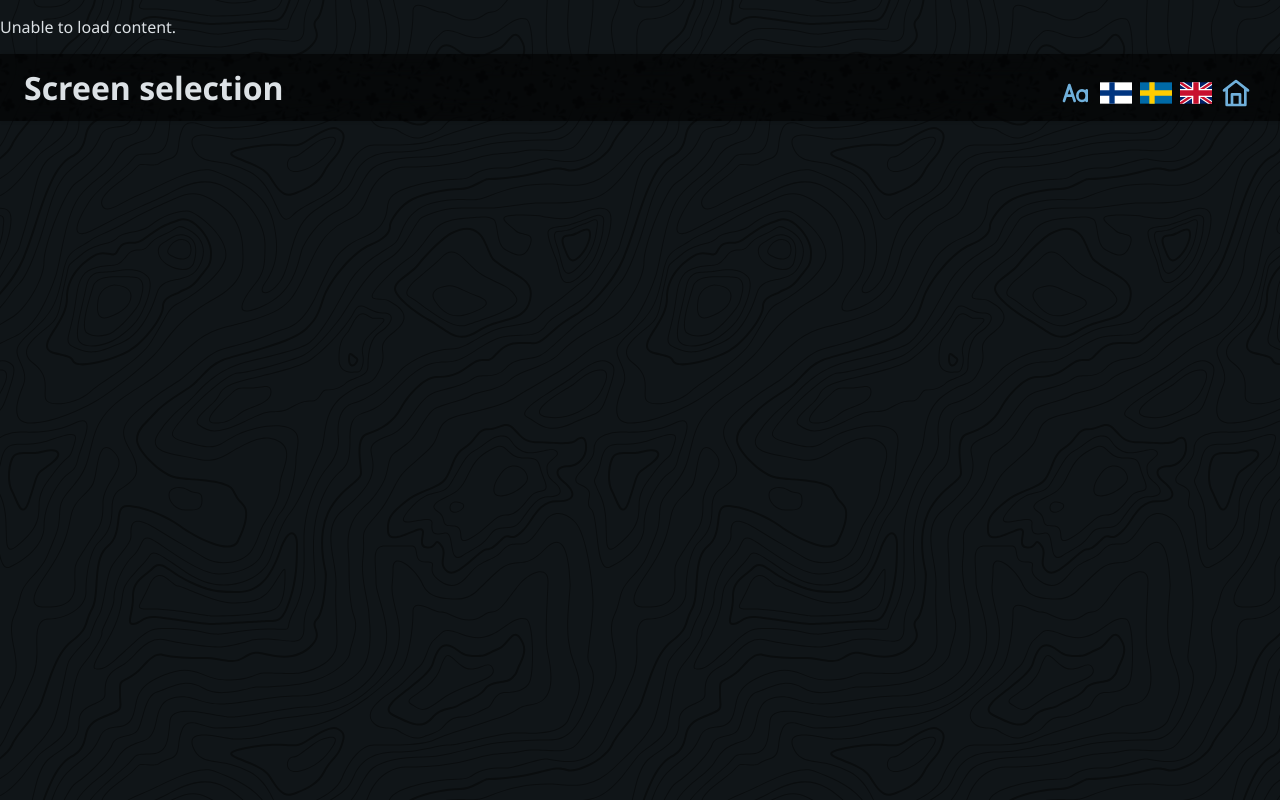
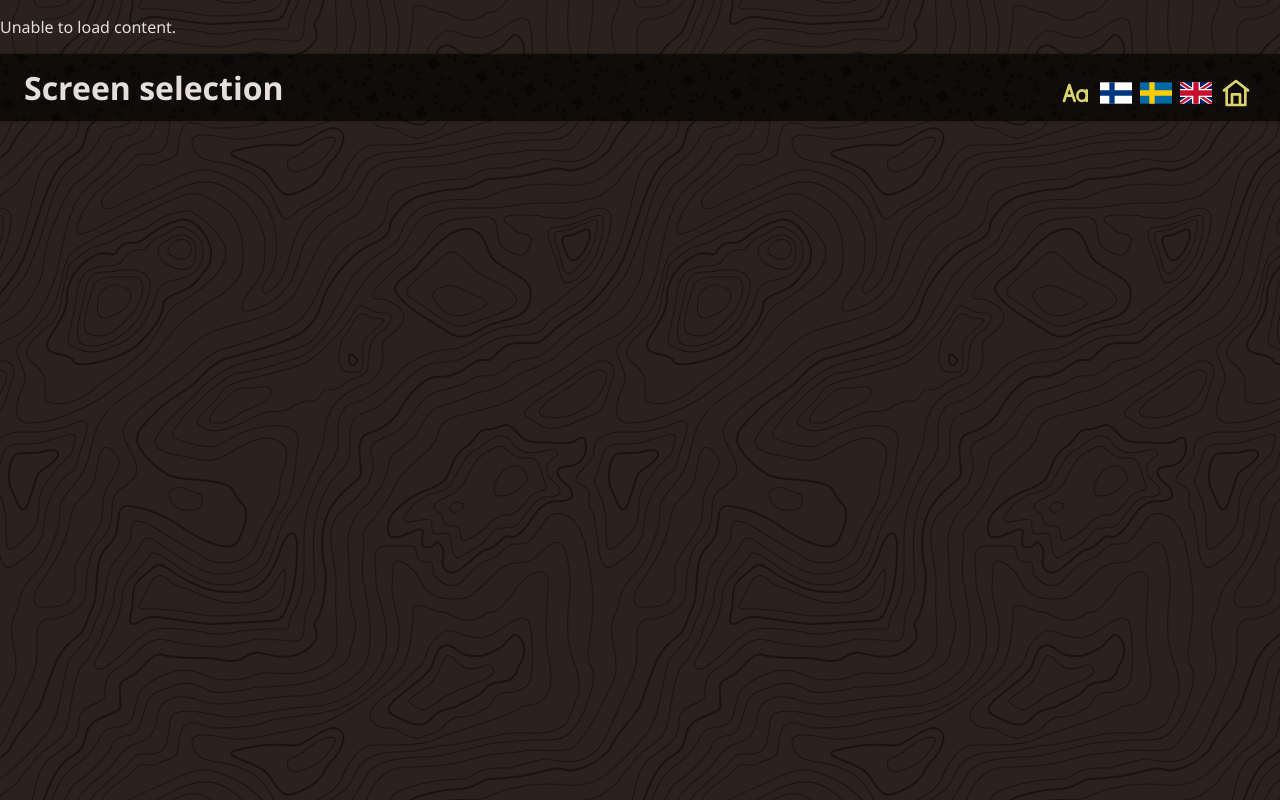
Before and after one commit to luomus/exhibition-screens, a website built with Vite: page frontend/src/renderer/index.html in a window 1280 px wide. Built offline with nearby package versions, Linux system fonts and the light colour scheme.

Commit message:
more styling

```diff
--- a/frontend/src/renderer/src/components/species-index/styles.css
+++ b/frontend/src/renderer/src/components/species-index/styles.css
@@ -21,24 +21,24 @@ img {
   clip-path: url(#wavy-bottom);
 }
 
-h3 {
-  margin: 0;
-  padding: 0px 16px 12px 16px;
-  /*border-top: 2px solid var(--primary-6);*/
-}
-
 .panel {
   display: block;
   /* background: var(--neutral-2); */
   border-radius: 16px;
   overflow: hidden;
-  box-shadow: 2px 1px 12px 0px rgba(0, 0, 0, .6);
-  background: linear-gradient(to bottom, var(--neutral-4), var(--neutral-3));
+  box-shadow: 2px 1px 12px 0px rgba(0, 0, 0, .8);
+  /* box-shadow: 2px 1px 12px 0px rgb(from var(--primary-3) r g b / 80%); */
+  background: linear-gradient(to bottom, var(--neutral-3), var(--neutral-2));
+
+  border: 1px solid var(--primary-5);
   /*box-shadow: 1px 1px 8px 0px rgb(from var(--primary-2) r g b / 20%);*/
 }
 
 a.panel h3 {
   color: var(--primary-9);
+  margin: 0;
+  padding: 0px 16px 12px 16px;
+  /*border-top: 2px solid var(--primary-6);*/
 }
 
 .img-frame {
--- a/frontend/src/renderer/src/vars.css
+++ b/frontend/src/renderer/src/vars.css
@@ -1,23 +1,23 @@
 :root {
-  --neutral-1: hsl(204deg, 20%, 8%);
-  --neutral-2: hsl(204deg, 15%, 12%);
-  --neutral-3: hsl(204deg, 12%, 20%);
-  --neutral-4: hsl(204deg, 10%, 30%);
-  --neutral-5: hsl(204deg, 10%, 50%);
-  --neutral-6: hsl(204deg, 10%, 60%);
-  --neutral-7: hsl(204deg, 10%, 75%);
-  --neutral-8: hsl(204deg, 15%, 88%);
-  --neutral-9: hsl(204deg, 20%, 96%);
+  --neutral-1: hsl(20deg, 20%, 14%);
+  --neutral-2: hsl(20deg, 14%, 22%);
+  --neutral-3: hsl(20deg, 12%, 30%);
+  --neutral-4: hsl(20deg, 10%, 40%);
+  --neutral-5: hsl(20deg, 10%, 50%);
+  --neutral-6: hsl(20deg, 10%, 60%);
+  --neutral-7: hsl(20deg, 10%, 75%);
+  --neutral-8: hsl(20deg, 15%, 88%);
+  --neutral-9: hsl(20deg, 20%, 96%);
 
-  --primary-1: hsl(204deg, 40%, 8%);
-  --primary-2: hsl(204deg, 42%, 12%);
-  --primary-3: hsl(204deg, 44%, 18%);
-  --primary-4: hsl(204deg, 46%, 28%);
-  --primary-5: hsl(204deg, 50%, 50%);
-  --primary-6: hsl(204deg, 60%, 65%);
-  --primary-7: hsl(204deg, 70%, 78%);
-  --primary-8: hsl(204deg, 80%, 88%);
-  --primary-9: hsl(204deg, 90%, 96%);
+  --primary-1: hsl(55deg, 40%, 8%);
+  --primary-2: hsl(55deg, 42%, 12%);
+  --primary-3: hsl(55deg, 44%, 18%);
+  --primary-4: hsl(55deg, 46%, 28%);
+  --primary-5: hsl(55deg, 50%, 50%);
+  --primary-6: hsl(55deg, 60%, 65%);
+  --primary-7: hsl(55deg, 70%, 78%);
+  --primary-8: hsl(55deg, 80%, 88%);
+  --primary-9: hsl(55deg, 90%, 96%);
 
   --danger-1: hsl(0deg, 80%, 8%);
   --danger-2: hsl(0deg, 80%, 12%);
```
